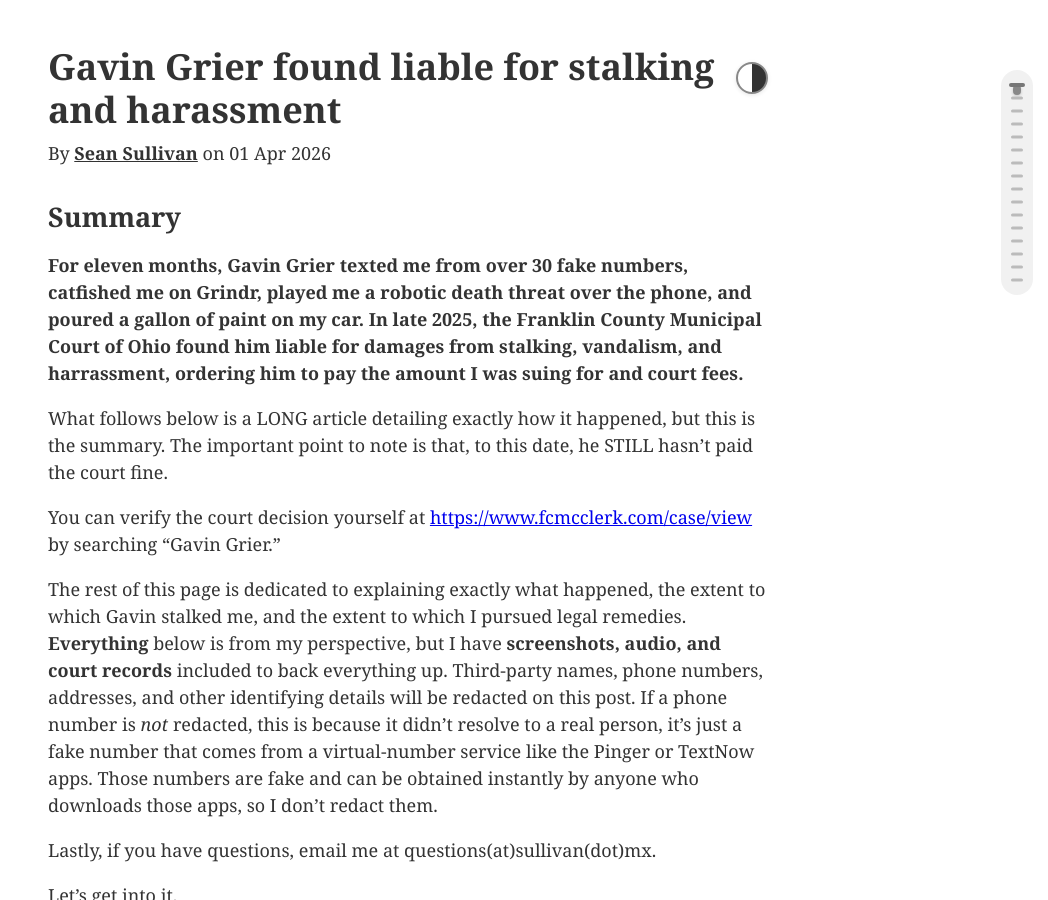
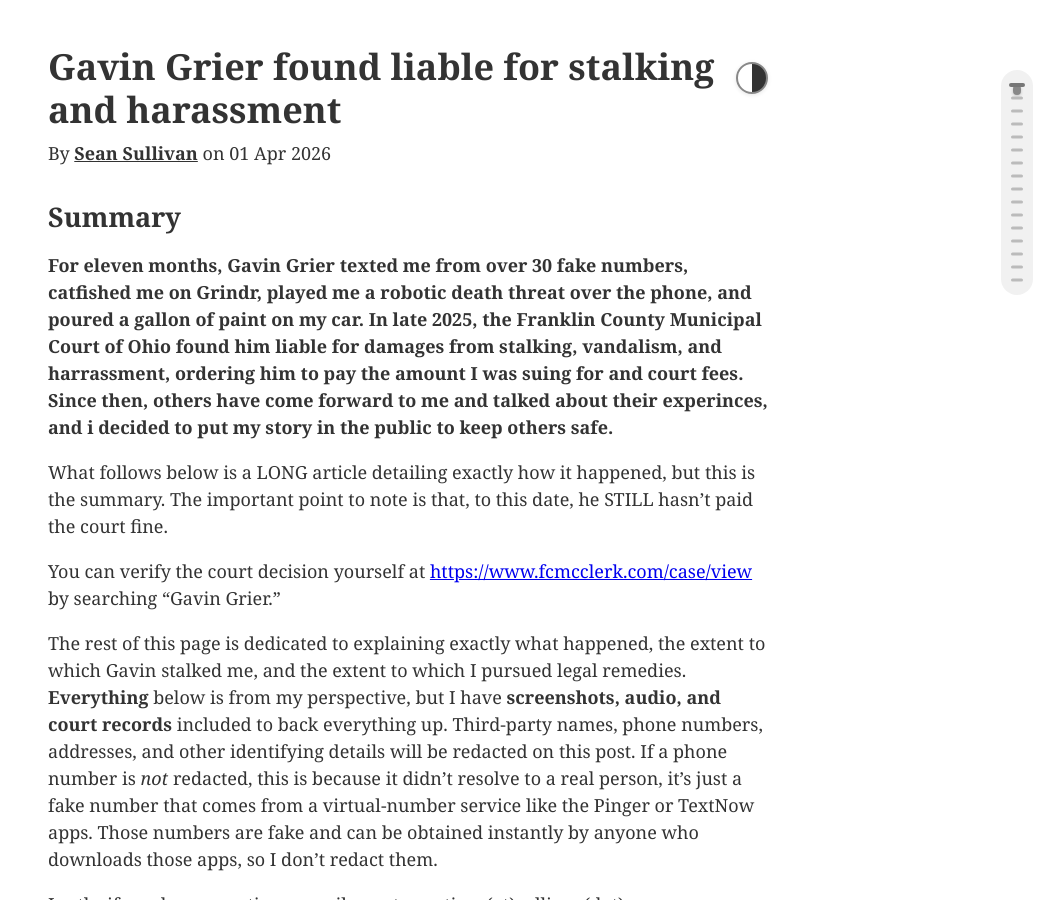
Before and after one commit to 0sps/sullivan.mx, a Jekyll site: the page built from _posts/2026-04-01-Gavin-grier-stalker.md, in a window 1280 px wide and 900 px high. Shown: the whole window, without its empty margins (232-1280 px from the left). Built offline with Jekyll 4.4.1, drawn with Linux system fonts in a browser that asks for light colours.

Commit message:
Update 2026-04-01-Gavin-grier-stalker.md

```diff
--- a/_posts/2026-04-01-Gavin-grier-stalker.md
+++ b/_posts/2026-04-01-Gavin-grier-stalker.md
@@ -6,7 +6,7 @@ tags: [personal]
 ---
 
 ## Summary
-**For eleven months, Gavin Grier texted me from over 30 fake numbers, catfished me on Grindr, played me a robotic death threat over the phone, and poured a gallon of paint on my car. In late 2025, the Franklin County Municipal Court of Ohio found him liable for damages from stalking, vandalism, and harrassment, ordering him to pay the amount I was suing for and court fees.**
+**For eleven months, Gavin Grier texted me from over 30 fake numbers, catfished me on Grindr, played me a robotic death threat over the phone, and poured a gallon of paint on my car. In late 2025, the Franklin County Municipal Court of Ohio found him liable for damages from stalking, vandalism, and harrassment, ordering him to pay the amount I was suing for and court fees. Since then, others have come forward to me and talked about their experinces, and i decided to put my story in the public to keep others safe.**
 
 
 What follows below is a LONG article detailing exactly how it happened, but this is the summary. The important point to note is that, to this date, he STILL hasn't paid the court fine.
```
